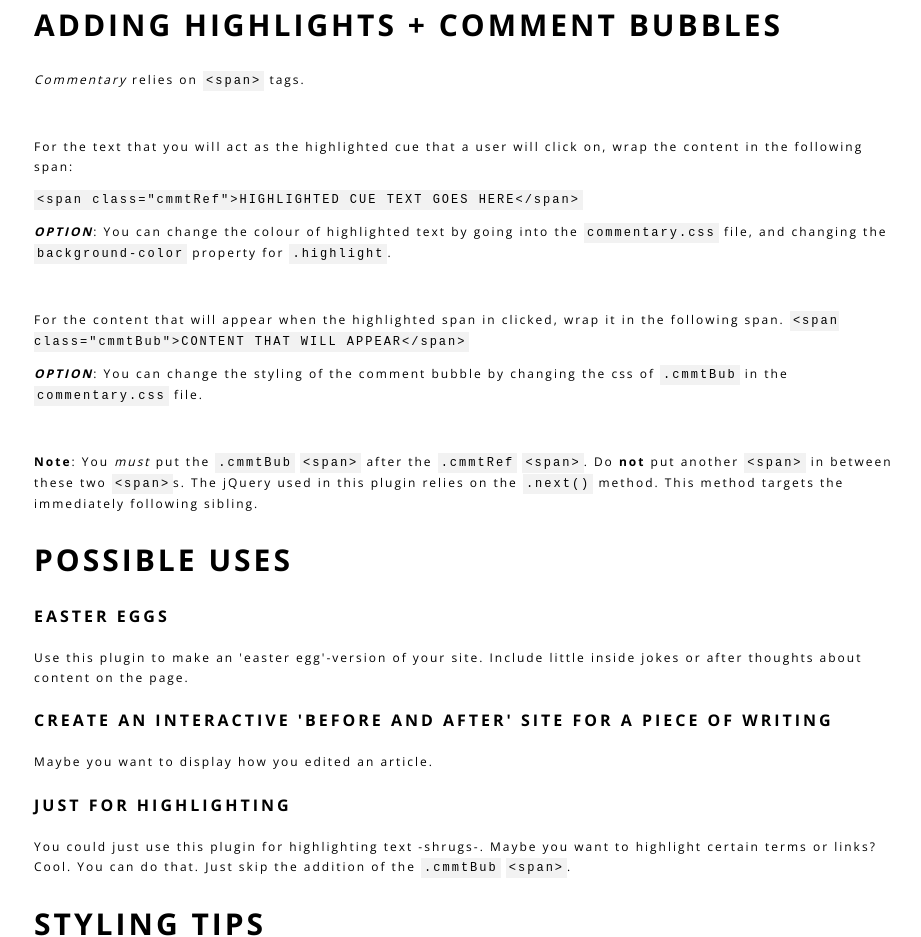
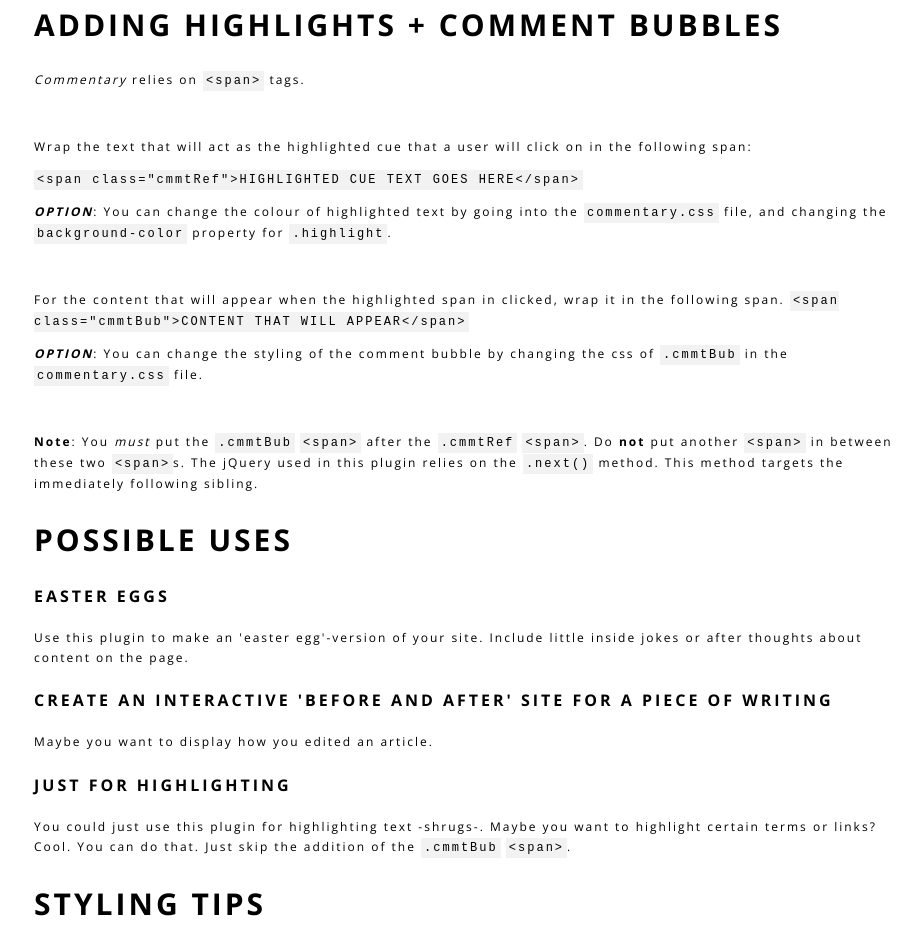
Before and after one commit to emdecr/commentary, a plain HTML site: page index.html in a window 1280 px wide. Shown: the part 1460-2397 px from the top of the page, without its empty margins (176-1097 px from the left). Drawn offline with nearby package versions, Linux system fonts and the light colour scheme.

Commit message:
changed index.html

```diff
--- a/index.html
+++ b/index.html
@@ -77,7 +77,7 @@
 			<p><em>Commentary</em> relies on <code>&lt;span&gt;</code> tags.</p>
 			&nbsp;
 
-			<p>For the text that you will act as the highlighted cue that a user will click on, wrap the content in the following span:</p>
+			<p>Wrap the text that will act as the highlighted cue that a user will click on in the following span:</p>
 			<p><code>&lt;span class=&quot;cmmtRef&quot;&gt;HIGHLIGHTED CUE TEXT GOES HERE&lt;/span&gt;</code></p>
 			<p><strong><em>OPTION</em></strong>: You can change the colour of highlighted text by going into the <code>commentary.css</code> file, and changing the <code>background-color</code> property for <code>.highlight</code>.</p>
 			&nbsp;
```
